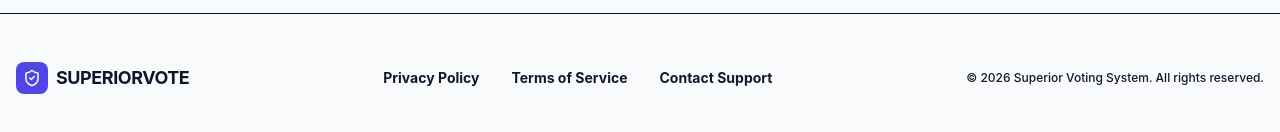
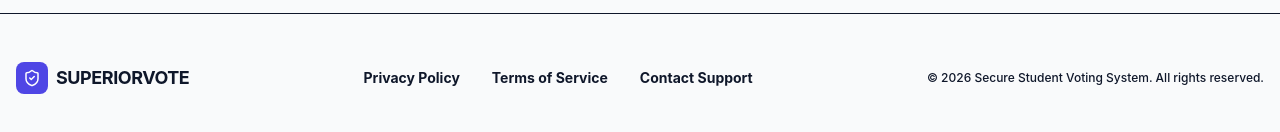
Before and after one commit to Zohaib-Younis/Final-Year-Project, a React (Vite) app: page / in a window 1280 px wide. Shown: the part 2180-2312 px from the top of the page. Built offline with nearby package versions, Linux system fonts and the light colour scheme; no server answers.

Commit message:
Title Has BEen Changed

```diff
--- a/index.html
+++ b/index.html
@@ -3,7 +3,7 @@
   <head>
     <meta charset="UTF-8" />
     <meta name="viewport" content="width=device-width, initial-scale=1.0" />
-    <title>My Google AI Studio App</title>
+    <title>Secure Student Voting System</title>
   </head>
   <body>
     <div id="root"></div>
--- a/metadata.json
+++ b/metadata.json
@@ -1,5 +1,5 @@
 {
-  "name": "Superior Voting System",
+  "name": "Secure Student Voting System",
   "description": "A professional university voting system for Superior University featuring secure student authentication, real-time results, and an advanced admin dashboard.",
   "requestFramePermissions": [],
   "majorCapabilities": []
--- a/src/pages/AdminPanel.tsx
+++ b/src/pages/AdminPanel.tsx
@@ -163,7 +163,7 @@ function Overview() {
     // Header
     doc.setFontSize(22);
     doc.setTextColor(123, 92, 126); // Superior Purple
-    doc.text('Superior Voting System', 105, 20, { align: 'center' });
+    doc.text('Secure Student Voting System', 105, 20, { align: 'center' });
     doc.setFontSize(16);
     doc.setTextColor(0, 0, 0);
     doc.text('System Analytics Report', 105, 30, { align: 'center' });
--- a/src/pages/CandidateRequests.tsx
+++ b/src/pages/CandidateRequests.tsx
@@ -111,18 +111,18 @@ function CandidateRequestsContent() {
         doc.setTextColor(255, 255, 255);
         doc.setFontSize(24);
         doc.setFont("helvetica", "bold");
-        doc.text(settings.appName || "Superior Voting System", 40, 25);
+        doc.text(settings.appName || "Secure Student Voting System", 40, 25);
       } catch (e) {
         doc.setTextColor(255, 255, 255);
         doc.setFontSize(24);
         doc.setFont("helvetica", "bold");
-        doc.text(settings.appName || "Superior Voting System", 14, 25);
+        doc.text(settings.appName || "Secure Student Voting System", 14, 25);
       }
     } else {
       doc.setTextColor(255, 255, 255);
       doc.setFontSize(24);
       doc.setFont("helvetica", "bold");
-      doc.text(settings.appName || "Superior Voting System", 14, 25);
+      doc.text(settings.appName || "Secure Student Voting System", 14, 25);
     }
 
     doc.setFontSize(10);
--- a/src/pages/Home.tsx
+++ b/src/pages/Home.tsx
@@ -215,7 +215,7 @@ export default function Home() {
             <a href="#" className="hover:text-superior transition-colors">Contact Support</a>
           </div>
           <p className="text-xs text-text-secondary font-medium">
-            &copy; {new Date().getFullYear()} Superior Voting System. All rights reserved.
+            &copy; {new Date().getFullYear()} Secure Student Voting System. All rights reserved.
           </p>
         </div>
       </footer>
```
Also changed, not shown: 1 other file (tests, documents, lock files or other folders).
